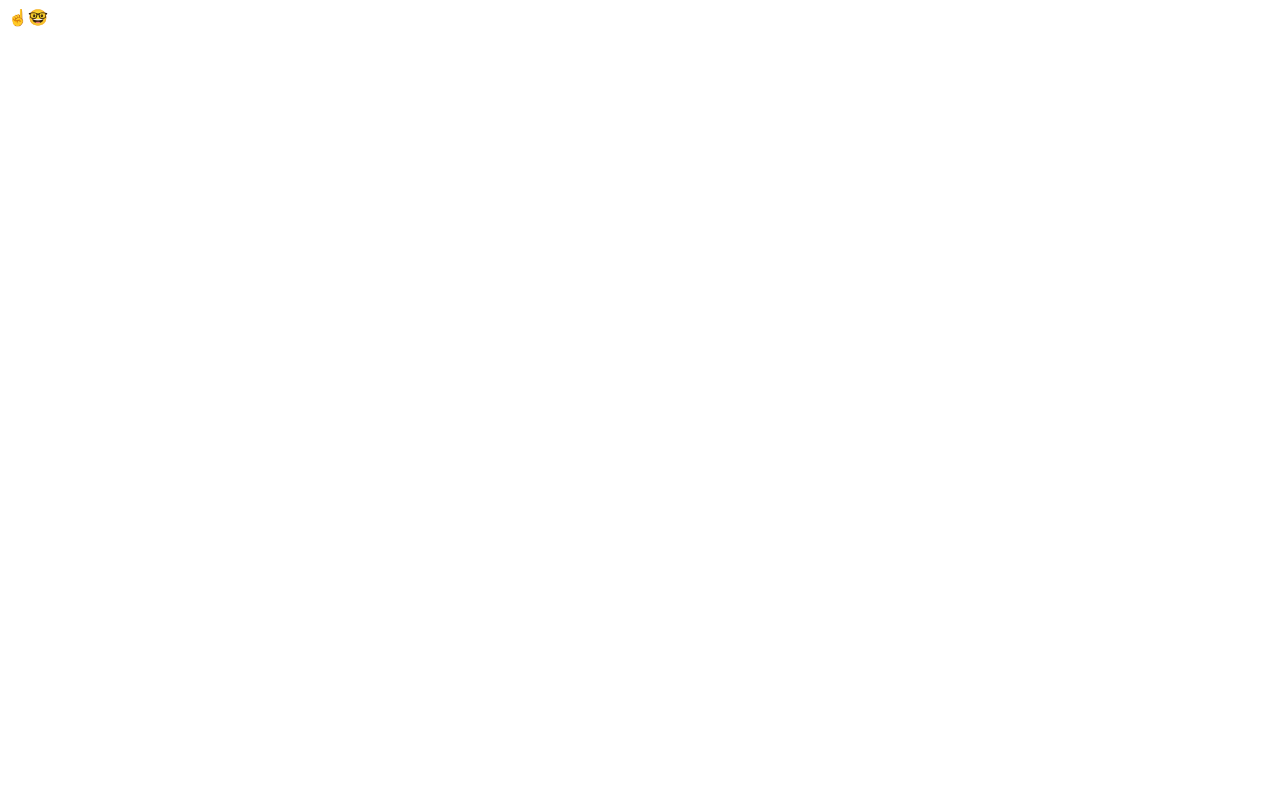
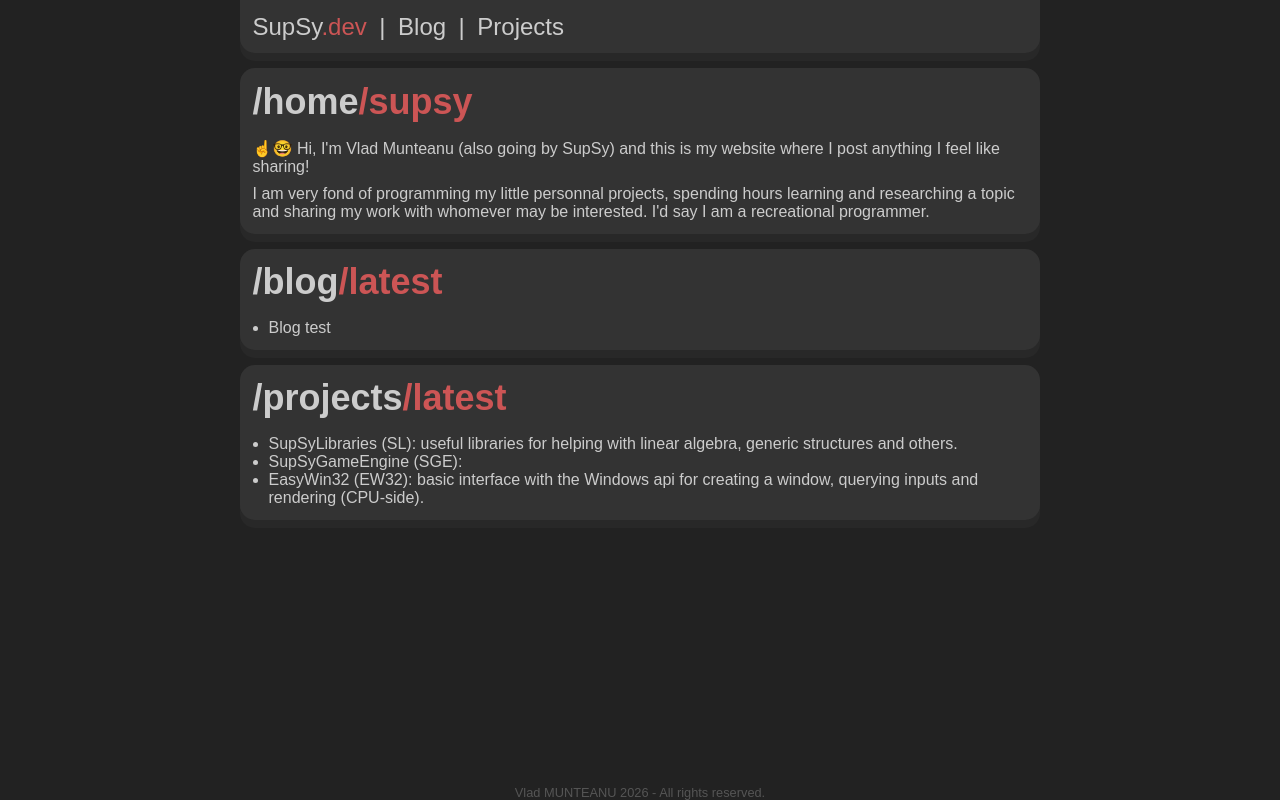
Before and after one commit to SupSyDeMarciou/supsy.dev, a plain HTML site: page index.html in a window 1280 px wide. Drawn offline with Linux system fonts and the light colour scheme; a web font is replaced by a local one.

Commit message:
Created the front-face of the website and the general art direction, now we just need some content and a blog page/project page generator

```diff
--- a/index.html
+++ b/index.html
@@ -3,11 +3,44 @@
 <head>
     <meta charset="UTF-8">
     <meta name="viewport" content="width=device-width, initial-scale=1.0">
-    <title>SupSy.dev</title>
+    <link rel="stylesheet" href="style.css" type="text/css">
+    <!-- <link rel="icon" href="icons/supsy.png"> -->
+    <title>supsy.dev</title>
+    <!-- <FONT> -->
+        <link rel="preconnect" href="https://fonts.googleapis.com">
+        <link rel="preconnect" href="https://fonts.gstatic.com" crossorigin>
+        <link href="https://fonts.googleapis.com/css2?family=Atkinson+Hyperlegible+Mono:ital,wght@0,293;1,293&display=swap" rel="stylesheet">
+    <!-- </FONT> -->
 </head>
 <body>
     <main>
-        ☝️🤓
+        <header class="section-base">
+            <p><a href="#">SupSy<span class="text-accent">.dev</span></a></p>
+            <p class="no-select">|</p>
+            <p><a href="blog.html">Blog</a></p>
+            <p class="no-select">|</p>
+            <p><a href="projects.html">Projects</a></p>
+        </header>
+        <section class="section-base home">
+            <h1><a href="#">/home</a><span class="text-accent">/supsy</span></h1>
+            <p>☝️🤓 Hi, I'm Vlad Munteanu (also going by SupSy) and this is my website where I post anything I feel like sharing!</p>
+            <p>I am very fond of programming my little personnal projects, spending hours learning and researching a topic and sharing my work with whomever may be interested. I'd say I am a recreational programmer.</p>
+        </section>
+        <section class="section-base blog">
+            <h1><a href="blog.html">/blog</a><span class="text-accent">/latest</span></h1>
+            <ul>
+                <li>Blog test</li>
+            </ul>
+        </section>
+        <section class="section-base projects">
+            <h1><a href="projects.html">/projects</a><span class="text-accent">/latest</span></h1>
+            <ul>
+                <li><a href="404">SupSyLibraries (SL): useful libraries for helping with linear algebra, generic structures and others.</a></li>
+                <li><a href="404">SupSyGameEngine (SGE): </a></li>
+                <li><a href="404">EasyWin32 (EW32): basic interface with the Windows api for creating a window, querying inputs and rendering (CPU-side).</a></li>
+            </ul>
+        </section>
+        <footer>Vlad MUNTEANU 2026 - All rights reserved.</footer>
     </main>
 </body>
 </html>
--- /dev/null
+++ b/style.css
@@ -0,0 +1,135 @@
+:root {
+    --CONTENT-WIDTH:  800px;
+    --TEXT-BASE:      #CCCCCC;
+    --TEXT-HOVER:     #EEEEEE;
+    --TEXT-ACCENT:    #CC5555;
+    --SECTION-BASE:   #333333;
+    --SECTION-HOVER:  #383838;
+    --SECTION-SHADOW: #282828;
+}
+
+.atkinson-hyperlegible-mono {
+  font-family: "Atkinson Hyperlegible Mono", sans-serif;
+  font-optical-sizing: auto;
+  font-weight: 300;
+  font-style: normal;
+}
+
+.no-select {
+    /* https://stackoverflow.com/a/4407335 */
+    -webkit-touch-callout: none; /* iOS Safari */
+    -webkit-user-select:   none; /* Safari */
+     -khtml-user-select:   none; /* Konqueror HTML */
+       -moz-user-select:   none; /* Old versions of Firefox */
+        -ms-user-select:   none; /* Internet Explorer/Edge */
+            user-select:   none; /* Non-prefixed version, currently supported by Chrome, Edge, Opera and Firefox */
+}
+
+
+
+* {
+    padding: 0;
+    margin: 0;
+
+/* <FONT> */
+    font-family: "Atkinson Hyperlegible Mono", sans-serif;
+    font-optical-sizing: auto;
+    /* font-weight: 300; */
+    /* font-style: normal; */
+/* </FONT> */
+}
+
+body {
+    display: flex;
+    justify-content: center;
+    height: 100vh;
+
+    background-color: #222222;
+}
+main {
+    position: relative;
+    min-height: 100%;
+    margin: 0px 10px;
+    width: var(--CONTENT-WIDTH);
+    color: var(--TEXT-BASE);
+}
+a  { color: var(--TEXT-BASE); }
+p  { font-size: 1.0rem; }
+h1 { font-size: 2.25rem; }
+
+
+
+.text-base {
+    color: var(--TEXT-BASE);
+}
+.text-accent {
+    color: var(--TEXT-ACCENT);
+}
+.section-base {
+    display: flex;
+    flex-direction: column;
+    position: relative;
+    top: 0px;
+    margin: 15px 0px;
+    padding: 12.5px;
+
+    background-color: var(--SECTION-BASE);
+    border-radius: 15px;
+    filter: drop-shadow(0 8px 0px var(--SECTION-SHADOW));
+
+    transition: all 0.15s ease-in-out;
+
+    p, a, h1 {
+        text-decoration-line: none;
+        text-decoration-thickness: 1.5px;
+        text-underline-offset: 2.5px;
+
+        transition: all 0.15s ease-in-out;
+    }
+    a:hover {
+        color: var(--TEXT-HOVER);
+        text-decoration-line: underline;
+        text-decoration-color: var(--TEXT-HOVER);
+    }
+
+    h1           { padding-bottom: 1.0rem; }
+    p            { padding-bottom: 0.6rem; }
+    p:last-child { padding-bottom: 0.0rem; }
+    ul           { padding-left:   1.0rem; }
+}
+.section-base:hover {
+    top: 2px;
+    background-color: var(--SECTION-HOVER);
+    filter: drop-shadow(0 6px 0px var(--SECTION-SHADOW));
+}
+
+
+
+header.section-base {
+    flex-direction: row;
+    margin-top: 0px;
+    /* TODO: find a ways to make pressing work with page scroll */
+    position: sticky;
+
+    z-index: 1;
+    border-radius: 0 0 15px 15px;
+
+    p {
+        margin-right: 12.5px;
+        padding: 0px;
+        font-size: 1.5em;
+    }
+}
+header.section-base:hover { top: 0px; }
+
+
+
+footer {
+    position: absolute;
+    bottom: 0;
+    width: 100%;
+
+    color: #555555;
+    font-size: 0.8rem;
+    text-align: center;
+}
```
Also changed, not shown: blog.html (added, +31 -0 lines), projects.html (added, +31 -0 lines), 1 other file.
